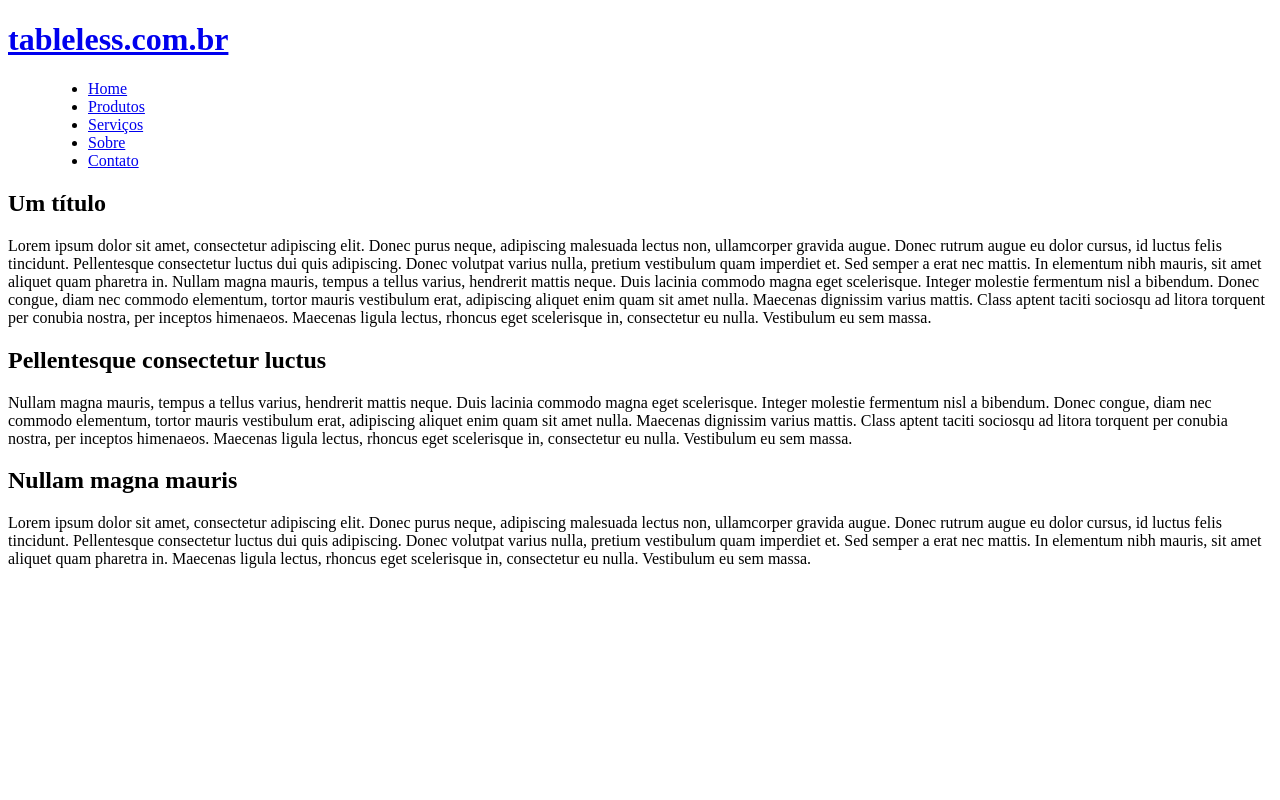
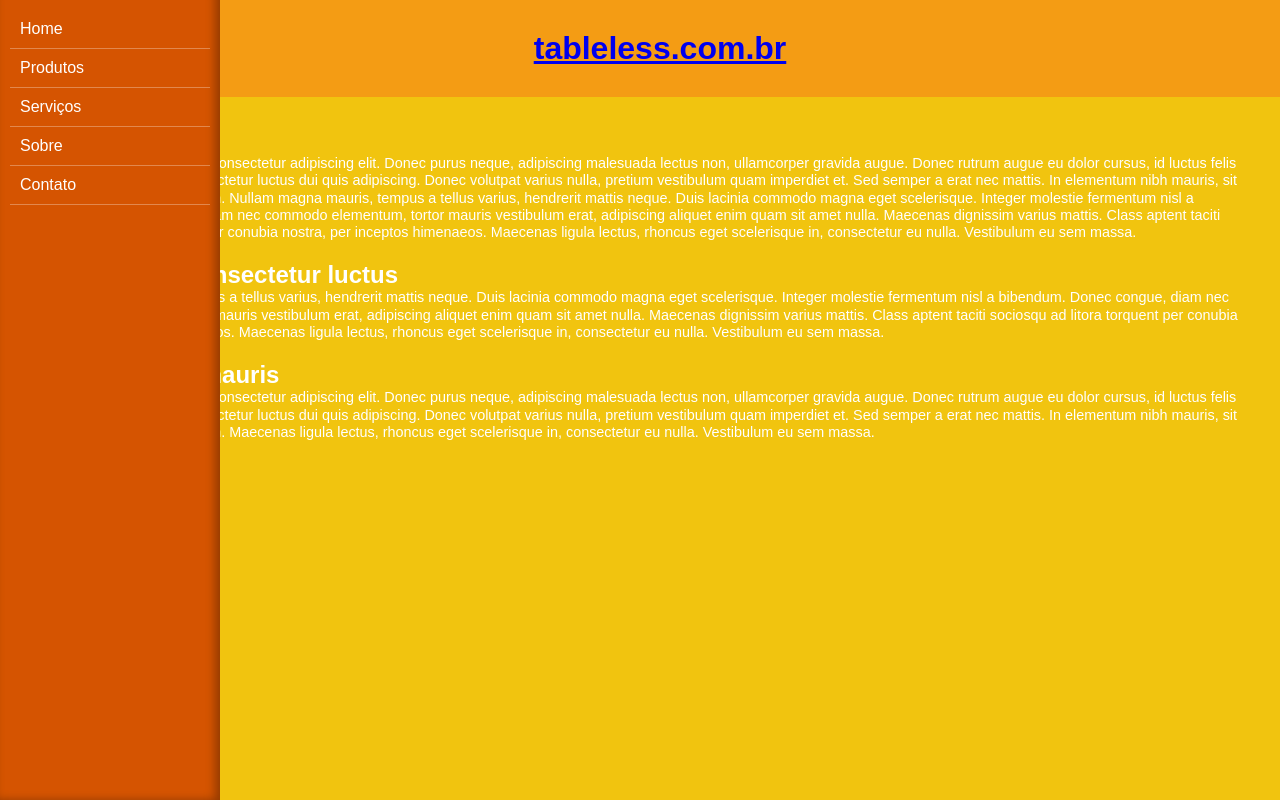
Before and after one commit to davtech/menuMobile, a plain HTML site: page index.html in a window 1280 px wide. Drawn offline with Linux system fonts and the light colour scheme.

Commit message:
adicionando css e estilos iniciais

```diff
--- /dev/null
+++ b/css/style.css
@@ -0,0 +1,84 @@
+
+* {
+	margin: 0;
+	padding: 0;
+}
+
+body {
+	font: 100% arial, verdana, tahoma, sans-serif;
+	color: #FFF;
+	background-color: #f1c40f;
+}
+
+header {
+	background: #f49c14;
+	padding: 30px;
+	overflow: hidden;
+}
+header h1 {
+	text-align: center;
+}
+header input {
+	float: right;
+	padding: 10px;
+	width: 200px;
+	border: none;
+}
+
+.main {
+	padding: 30px;
+}
+.main p {
+	font-size: .9em;
+	line-height: 1.2em;
+	margin-bottom: 20px;
+}
+.menu-anchor {
+	width: 40px;
+	height: 32px;
+	float: left;
+	position: relative;
+	text-indent: -9999px;
+	overflow: hidden;
+	cursor: pointer;
+	background: #FFF;
+}
+.menu-anchor:before {
+	content: "";
+	display: block;
+	margin: 7px auto;
+	width: 70%;
+	height: 0.25em;
+	background: #f49c14;
+	box-shadow:
+	0 .45em 0 0 #f49c14,
+	0 .9em 0 0 #f49c14;
+}
+
+.menu-active .menu-anchor {background: #d55401}
+
+menu {
+	position: fixed;
+	top: 0;
+	left: 0;
+	z-index: 1;
+	width: 220px;
+	height: 100%;
+	padding-top: 10px;
+	background: #d55401;
+	box-shadow: inset -5px -10px 10px 0 rgba(0,0,0,.3);
+}
+
+menu li a {
+	display: block;
+	border-bottom: 1px solid rgba(255,255,255,.3);
+	margin: 0 10px;
+	padding: 10px;
+	color: #FFF;
+	text-decoration: none;
+}
+
+menu li a:hover {
+	background: #FFF;
+	color: #d55401;
+}
--- a/index.html
+++ b/index.html
@@ -3,6 +3,7 @@
 <head>
 	<meta charset="UTF-8">
 	<title>Menu mobile</title>
+	<link rel="stylesheet" type="text/css" href="css/style.css">
 </head>
 <body>
 
@@ -36,6 +37,12 @@
 	</div>
 </section>
 
+<script type="text/javascript">
+ // 	$('.menu-anchor').on('click touchstart', function(e){
+ // 	$('html').toggleClass('menu-active');
+ //   	e.preventDefault();
+ // });
+</script>
 
 </body>
 </html>
```
